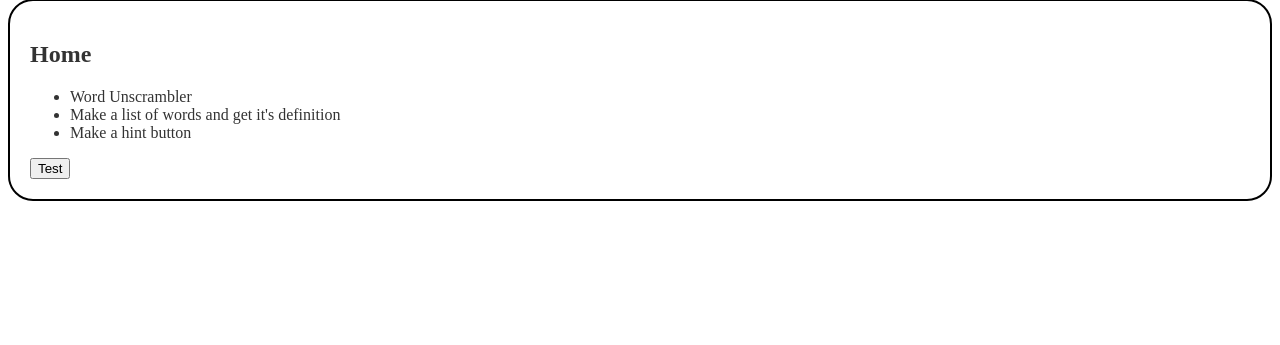
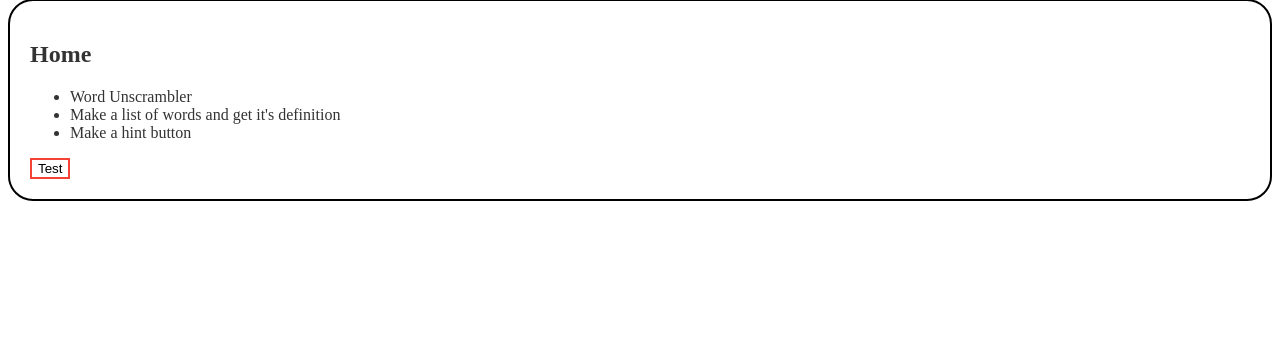
Before and after one commit to Michael-KD/flask-portfolio, a Flask app: page / in a window 1280 px wide. Shown: the part 73-418 px from the top of the page. Run offline with Flask 2, Linux system fonts and the light colour scheme; some libraries are stand-ins or nearby versions.

Commit message:
init app

```diff
--- a/app.py
+++ b/app.py
@@ -17,6 +17,8 @@ wordList = ['abate', 'aberration', 'abhor', 'abhorrence', 'abstruse', 'accost',
 app = Flask(__name__)
 app.url_map.strict_slashes = False
 app.config['SQLALCHEMY_DATABASE_URI'] = 'sqlite:///test.db'
+#postgres://yjyhamspdpwcpj:7b246f420c5cb044ba359f212bae04a95f6eb11df5a036779365a62a0737dd03@ec2-18-207-95-219.compute-1.amazonaws.com:5432/df4rir03qfq9ra
+#sqlite:///test.db
 app.config['SQLALCHEMY_TRACK_MODIFICATIONS'] = False
 db = SQLAlchemy(app)
 
--- a/static/css/main.css
+++ b/static/css/main.css
@@ -83,3 +83,14 @@ li.dropdown {
 .noteOutput {
     border-bottom: #333333 solid 1px;
 }
+
+button {
+    background-color: white;
+    color: black;
+    border: 2px solid #f44336;
+}
+
+button:hover {
+    background-color: #f44336;
+    color: white;
+}
--- a/templates/index.html
+++ b/templates/index.html
@@ -14,4 +14,5 @@
 
 <button class="test">Test</button>
 
+
 {% endblock %}
```
Also changed, not shown: requirements.txt (added, +27 -0 lines), 1 other file.
